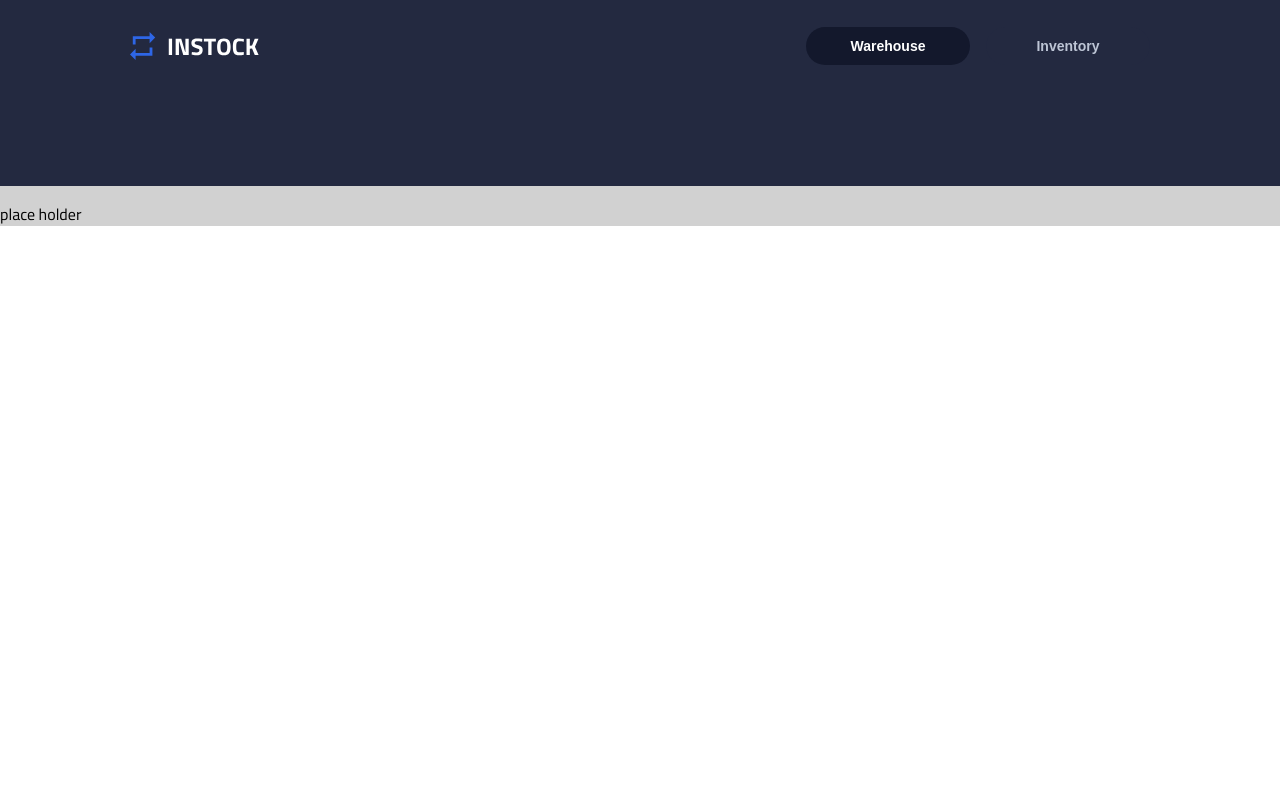
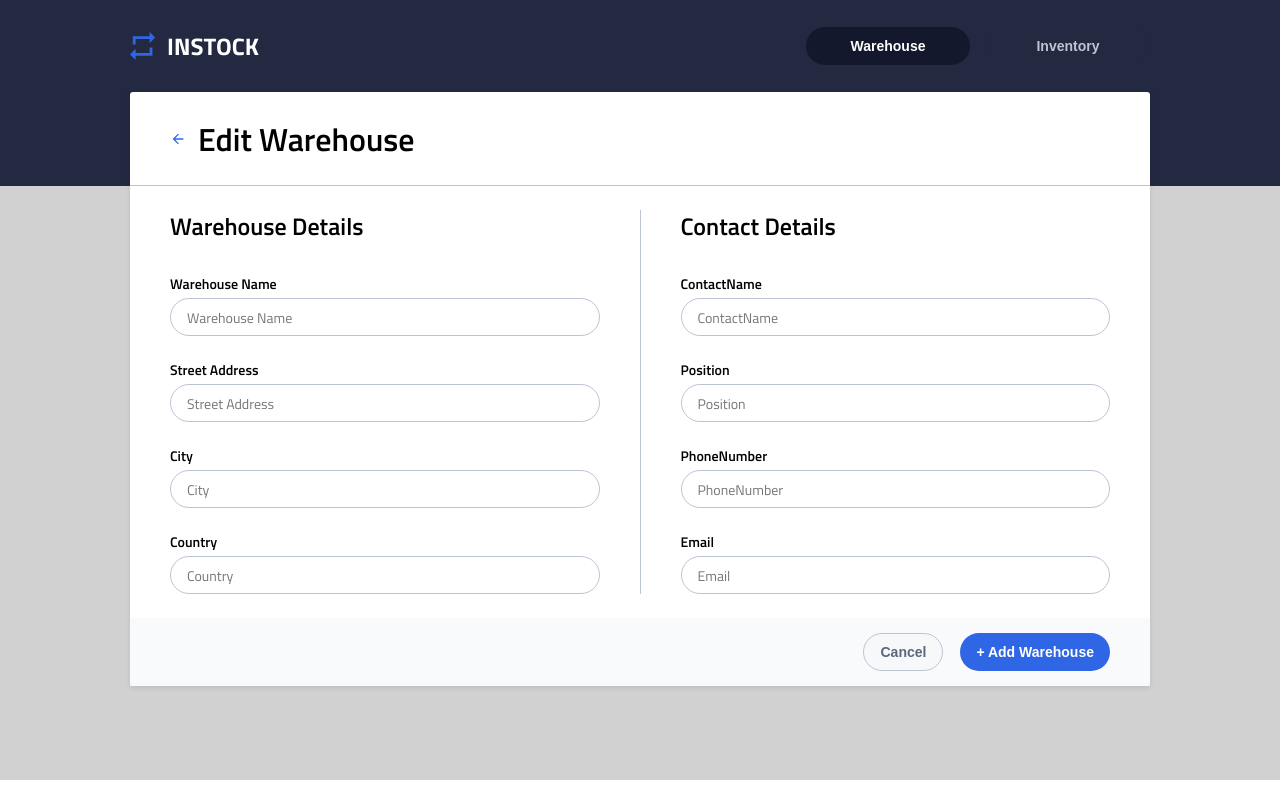
Before and after one commit to cdd741/In-Stock, a React (Create React App) app in the folder client/: page /warehouses/add in a window 1280 px wide. Built offline with nearby package versions, Linux system fonts and the light colour scheme.

Commit message:
adding addWarehouse page
Signed-off-by: Andre Chen <b99chen@uwaterloo.ca>

```diff
--- a/client/src/routes/AddWareHouse.jsx
+++ b/client/src/routes/AddWareHouse.jsx
@@ -1,11 +1,30 @@
-import React, { Component } from 'react'
+import React, { Component } from "react";
 
-export default class AddWareHouse extends Component {
-    render() {
-        return (
-            <div>
-                <p>place holder</p>
-            </div>
-        )
-    }
+import SecondLevelWrap from "../components/SecondLevelWrap/SecondLevelWrap";
+import WarehouseForm from "../components/WarehouseForm/WarehouseForm";
+
+export default class AddWarehouse extends Component {
+  render() {
+    const handleBackClick = () => {};
+
+    const handleOnCancel = () => {};
+
+    const handleOnSubmit = (state) => {};
+
+    return (
+      <div className="main-container-wrapper">
+        <SecondLevelWrap
+          title="Edit Warehouse"
+          onClickBack={handleBackClick}
+          edit={false}
+        >
+          <WarehouseForm
+            type={"Add"}
+            onSubmit={handleOnSubmit}
+            onCancel={handleOnCancel}
+          />
+        </SecondLevelWrap>
+      </div>
+    );
+  }
 }
--- a/client/src/routes/EditWarehouse.jsx
+++ b/client/src/routes/EditWarehouse.jsx
@@ -12,7 +12,7 @@ export default class EditWarehouse extends Component {
     const handleOnSubmit = (state) => {};
 
     return (
-      <div className="container-wrapper">
+      <div className="main-container-wrapper">
         <SecondLevelWrap
           title="Edit Warehouse"
           onClickBack={handleBackClick}
```
